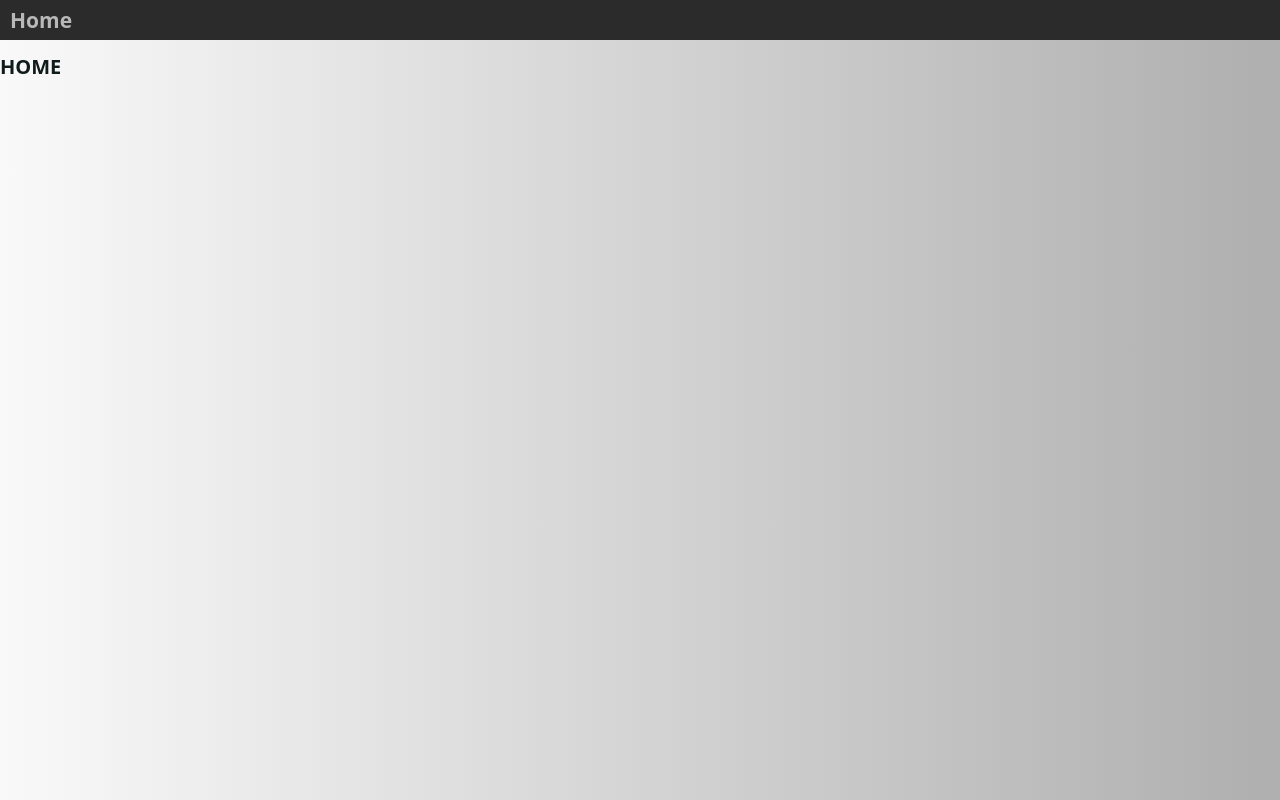
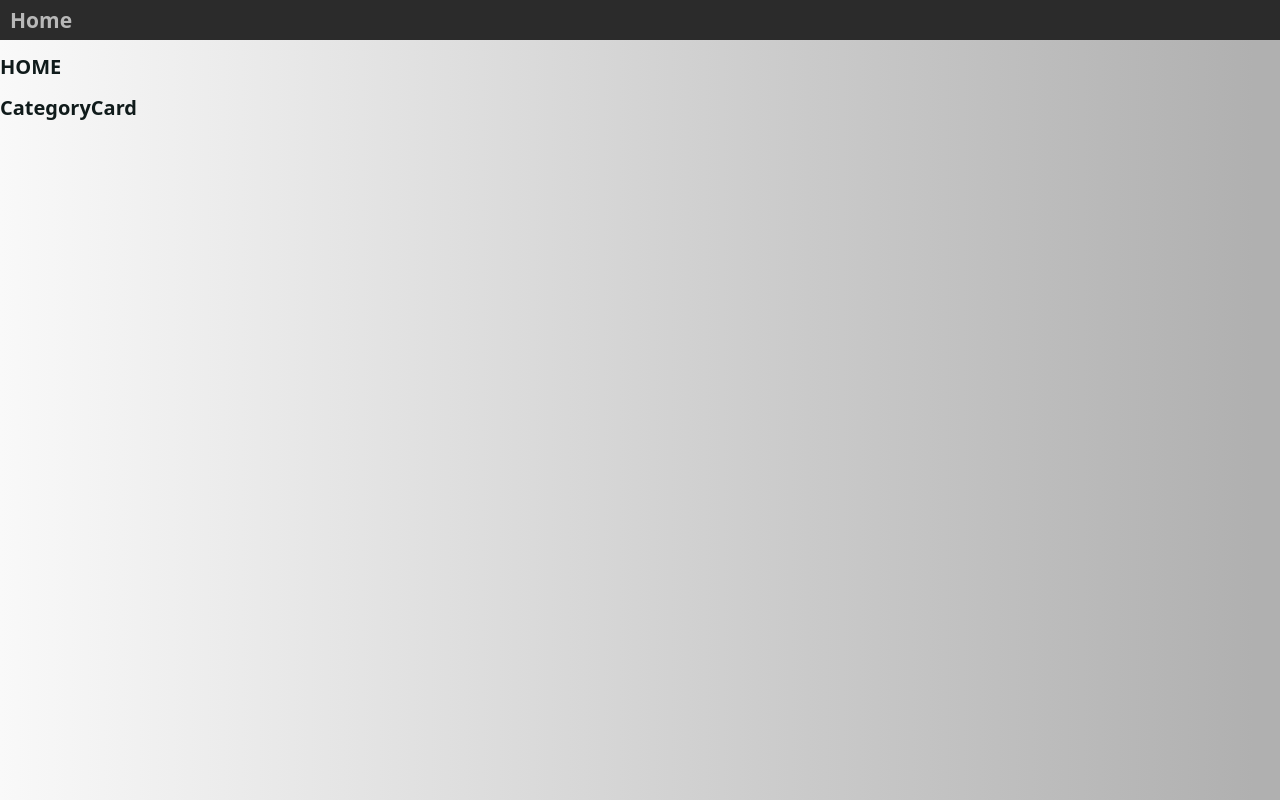
Before and after one commit to rhkearns/quiz2, a React (Create React App) app: page / in a window 1280 px wide. Built offline with nearby package versions, Linux system fonts and the light colour scheme.

Commit message:
stub up catcard

```diff
--- /dev/null
+++ b/src/components/categoryCard/CategoryCard.jsx
@@ -0,0 +1,9 @@
+import React from 'react';
+
+const CategoryCard = () => {
+  return (
+    <h1>CategoryCard</h1>
+  )
+}
+
+export default CategoryCard
--- a/src/pages/home/Home.jsx
+++ b/src/pages/home/Home.jsx
@@ -1,8 +1,12 @@
 import React from 'react';
+import CategoryCard from '../../components/categoryCard/CategoryCard';
 
 const Home = () => {
   return (
+    <>
     <h1>HOME</h1>
+    <CategoryCard />
+    </>
   )
 }
 
```
